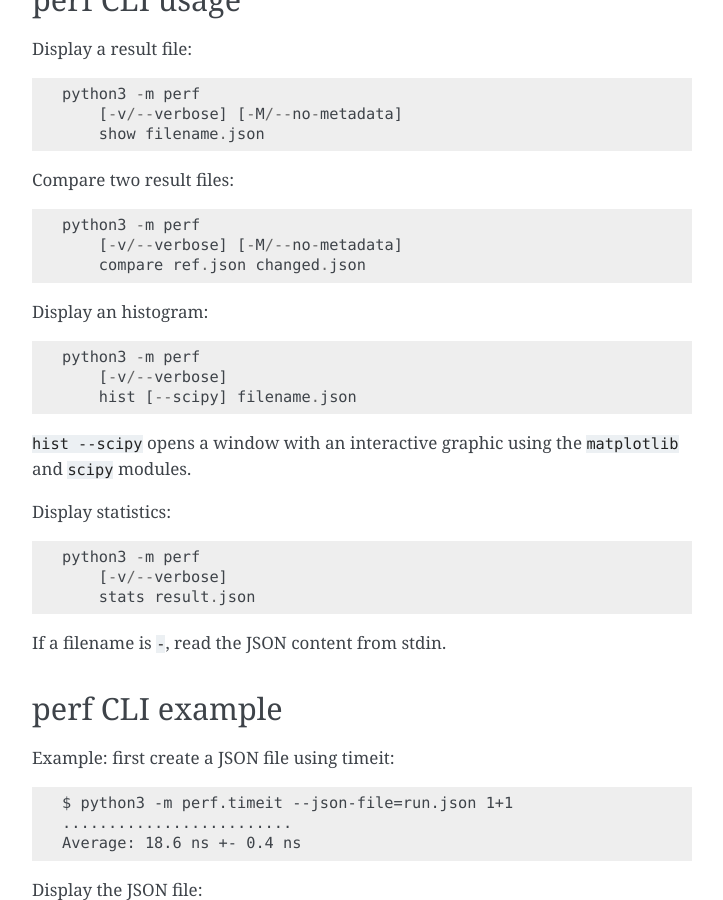
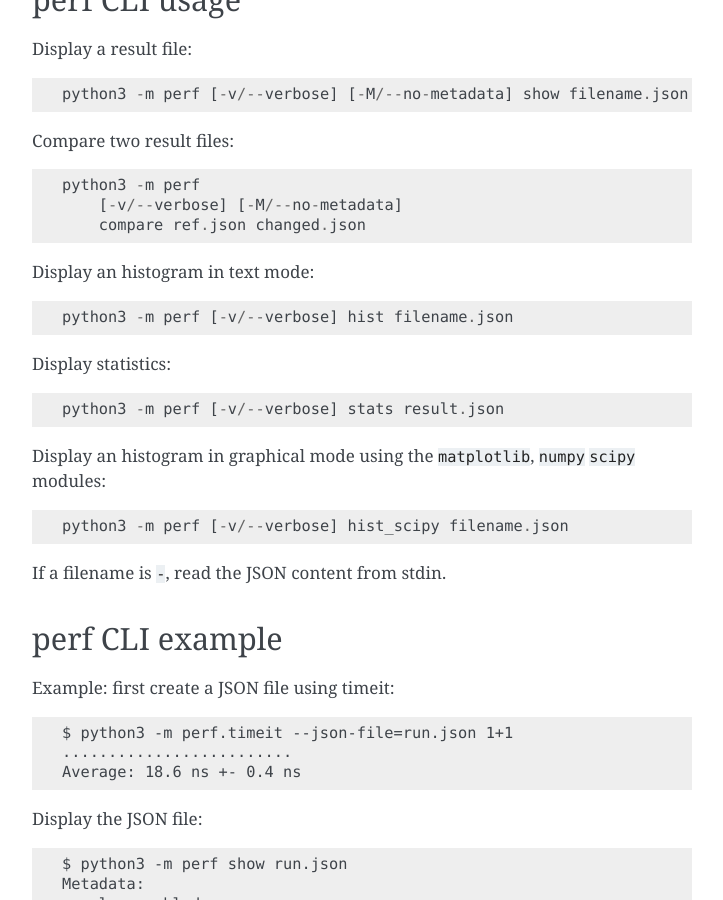
Before and after one commit to psf/pyperf, a Sphinx documentation site: the page built from doc/cli.rst, in a window 1280 px wide and 900 px high, scrolled down 1757 px. Shown: the whole window, without its empty margins (388-1111 px from the left). Built offline with Sphinx 7.4.7, drawn with Linux system fonts in a browser that asks for light colours.

Commit message:
enhance hist command
* use int() (ROUND_DOWN) instead of int(round()) to buckets
* add --extend command
* move --scipy option to its own command hist_scipy

```diff
--- a/doc/cli.rst
+++ b/doc/cli.rst
@@ -80,9 +80,7 @@ perf CLI usage
 
 Display a result file::
 
-    python3 -m perf
-        [-v/--verbose] [-M/--no-metadata]
-        show filename.json
+    python3 -m perf [-v/--verbose] [-M/--no-metadata] show filename.json
 
 Compare two result files::
 
@@ -90,20 +88,18 @@ Compare two result files::
         [-v/--verbose] [-M/--no-metadata]
         compare ref.json changed.json
 
-Display an histogram::
+Display an histogram in text mode::
 
-    python3 -m perf
-        [-v/--verbose]
-        hist [--scipy] filename.json
-
-``hist --scipy`` opens a window with an interactive graphic using the
-``matplotlib`` and ``scipy`` modules.
+    python3 -m perf [-v/--verbose] hist filename.json
 
 Display statistics::
 
-    python3 -m perf
-        [-v/--verbose]
-        stats result.json
+    python3 -m perf [-v/--verbose] stats result.json
+
+Display an histogram in graphical mode using the ``matplotlib``, ``numpy``
+``scipy`` modules::
+
+    python3 -m perf [-v/--verbose] hist_scipy filename.json
 
 If a filename is ``-``, read the JSON content from stdin.
 
```
Also changed, not shown: 1 other file.
